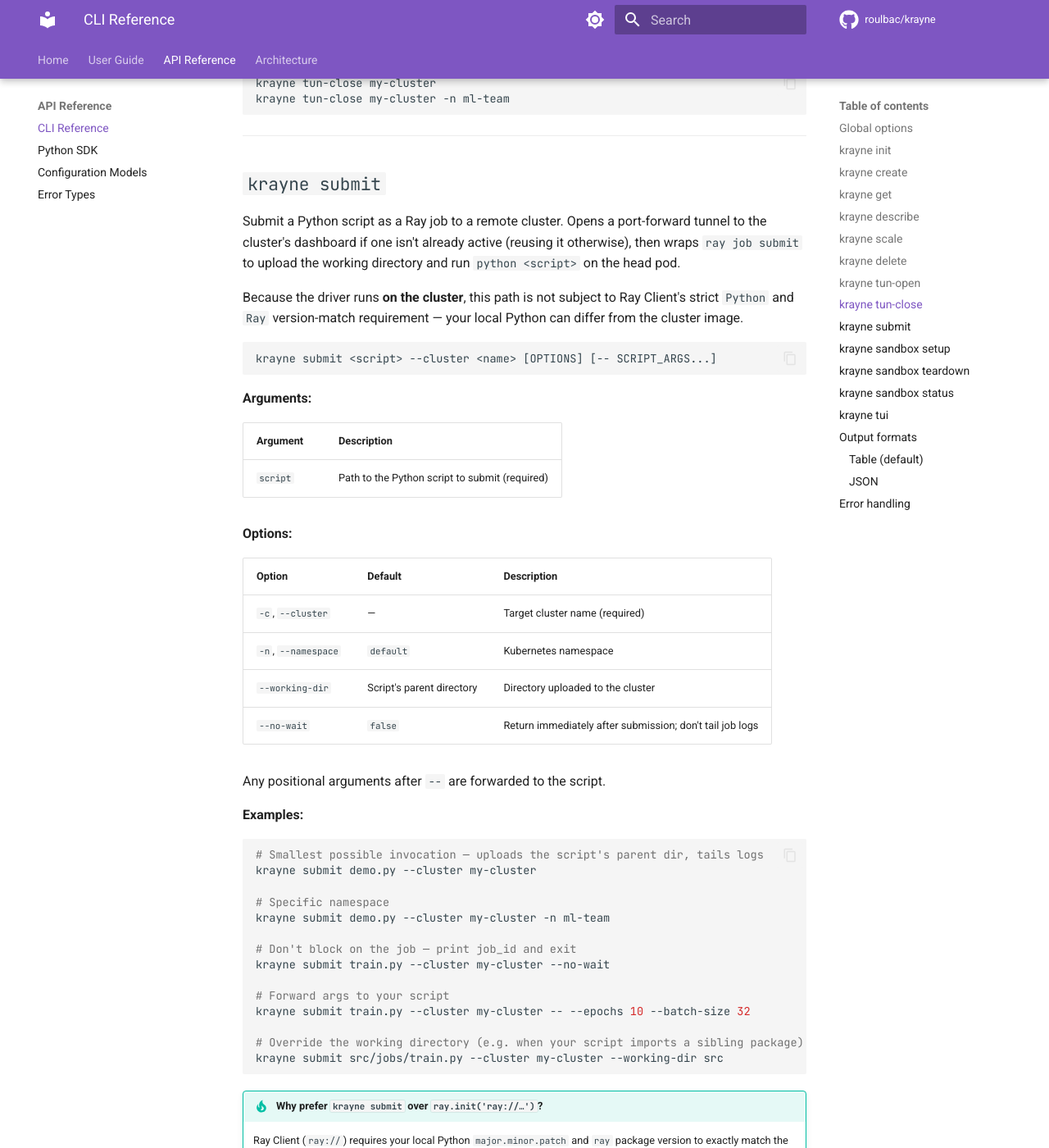
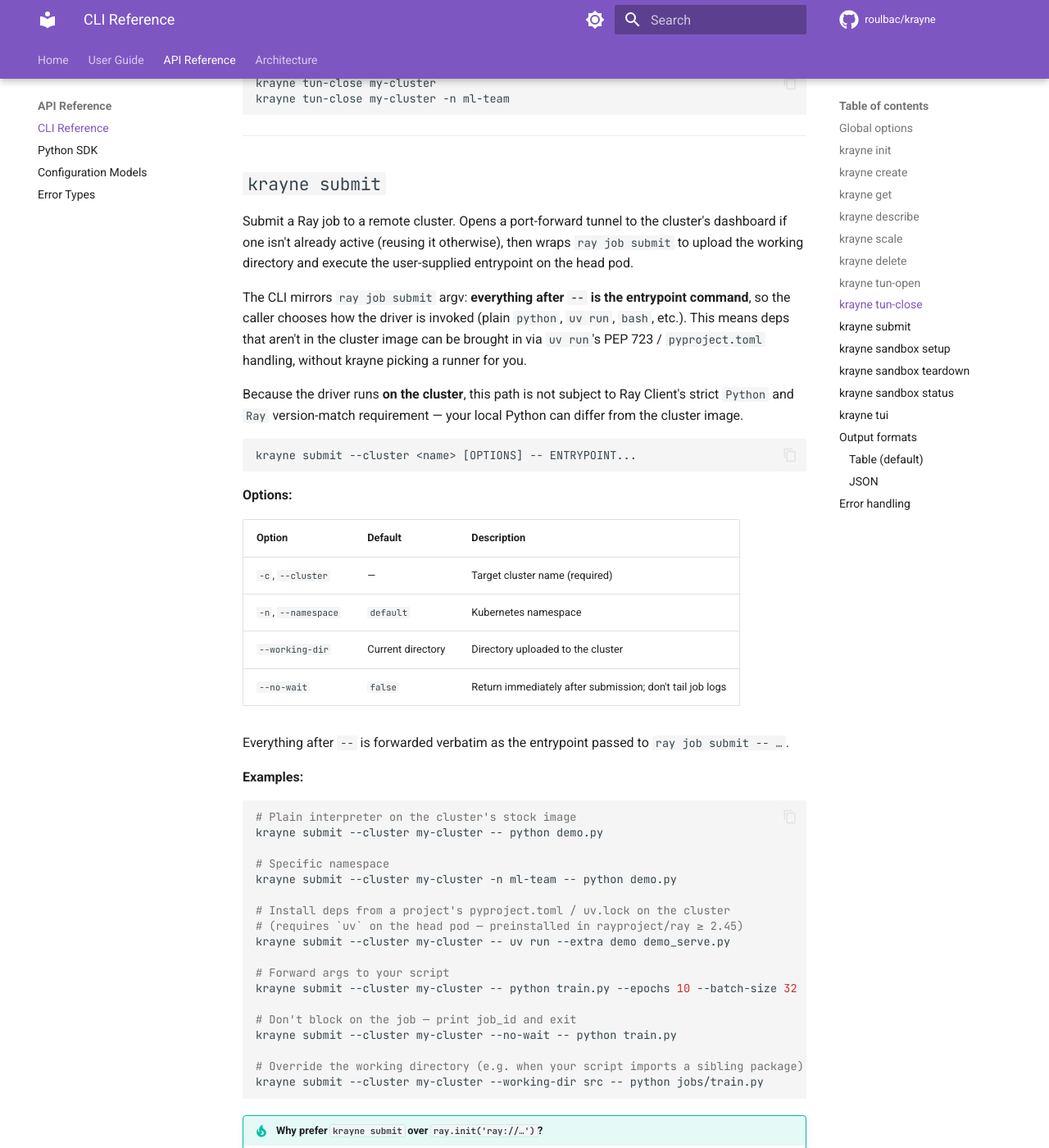
Before and after one commit to roulbac/krayne, an MkDocs documentation site: the page built from docs/reference/cli.md, in a window 1280 px wide and 1400 px high, scrolled down 10207 px. Shown: the whole window at 82% size. Built offline with MkDocs 1.6.1 and Material for MkDocs 9.7.7, drawn with Linux system fonts in a browser that asks for light colours; comment, search, counter and statistics services are not loaded.

Commit message:
submit: drop positional script arg, take entrypoint after `--` (v0.3.6) (#34)
* submit: drop positional script arg, take entrypoint after `--`

Mirrors `ray job submit` argv so callers pick the interpreter — `python`,
`uv run` (PEP 723 / pyproject), `bash`, etc. Working-dir defaults to CWD
instead of the script's parent. Bumps to v0.3.6.

* test(submit): align CLI tests with new entrypoint argv shape

Drops the now-removed `script` positional and "script not found"
validation; checks the `Missing entrypoint` error path instead.

````diff
--- a/docs/reference/cli.md
+++ b/docs/reference/cli.md
@@ -328,19 +328,15 @@
 
 ## `krayne submit`
 
-Submit a Python script as a Ray job to a remote cluster. Opens a port-forward tunnel to the cluster's dashboard if one isn't already active (reusing it otherwise), then wraps `ray job submit` to upload the working directory and run `python <script>` on the head pod.
+Submit a Ray job to a remote cluster. Opens a port-forward tunnel to the cluster's dashboard if one isn't already active (reusing it otherwise), then wraps `ray job submit` to upload the working directory and execute the user-supplied entrypoint on the head pod.
+
+The CLI mirrors `ray job submit` argv: **everything after `--` is the entrypoint command**, so the caller chooses how the driver is invoked (plain `python`, `uv run`, `bash`, etc.). This means deps that aren't in the cluster image can be brought in via `uv run`'s PEP 723 / `pyproject.toml` handling, without krayne picking a runner for you.
 
 Because the driver runs **on the cluster**, this path is not subject to Ray Client's strict `Python` and `Ray` version-match requirement — your local Python can differ from the cluster image.
 
 ```
-krayne submit <script> --cluster <name> [OPTIONS] [-- SCRIPT_ARGS...]
+krayne submit --cluster <name> [OPTIONS] -- ENTRYPOINT...
 ```
-
-**Arguments:**
-
-| Argument | Description |
-|---|---|
-| `script` | Path to the Python script to submit (required) |
 
 **Options:**
 
@@ -348,28 +344,32 @@
 |---|---|---|
 | `-c`, `--cluster` | — | Target cluster name (required) |
 | `-n`, `--namespace` | `default` | Kubernetes namespace |
-| `--working-dir` | Script's parent directory | Directory uploaded to the cluster |
+| `--working-dir` | Current directory | Directory uploaded to the cluster |
 | `--no-wait` | `false` | Return immediately after submission; don't tail job logs |
 
-Any positional arguments after `--` are forwarded to the script.
+Everything after `--` is forwarded verbatim as the entrypoint passed to `ray job submit -- …`.
 
 **Examples:**
 
 ```bash
-# Smallest possible invocation — uploads the script's parent dir, tails logs
-krayne submit demo.py --cluster my-cluster
+# Plain interpreter on the cluster's stock image
+krayne submit --cluster my-cluster -- python demo.py
 
 # Specific namespace
-krayne submit demo.py --cluster my-cluster -n ml-team
+krayne submit --cluster my-cluster -n ml-team -- python demo.py
+
+# Install deps from a project's pyproject.toml / uv.lock on the cluster
+# (requires `uv` on the head pod — preinstalled in rayproject/ray ≥ 2.45)
+krayne submit --cluster my-cluster -- uv run --extra demo demo_serve.py
+
+# Forward args to your script
+krayne submit --cluster my-cluster -- python train.py --epochs 10 --batch-size 32
 
 # Don't block on the job — print job_id and exit
-krayne submit train.py --cluster my-cluster --no-wait
-
-# Forward args to your script
-krayne submit train.py --cluster my-cluster -- --epochs 10 --batch-size 32
+krayne submit --cluster my-cluster --no-wait -- python train.py
 
 # Override the working directory (e.g. when your script imports a sibling package)
-krayne submit src/jobs/train.py --cluster my-cluster --working-dir src
+krayne submit --cluster my-cluster --working-dir src -- python jobs/train.py
 ```
 
 !!! tip "Why prefer `krayne submit` over `ray.init('ray://…')`?"
--- a/pyproject.toml
+++ b/pyproject.toml
@@ -1,6 +1,6 @@
 [project]
 name = "krayne"
-version = "0.3.5"
+version = "0.3.6"
 description = "CLI and SDK for creating, managing, and scaling Ray clusters on Kubernetes"
 readme = "README.md"
 license = "Apache-2.0"
````
Also changed, not shown: docs/guide/quickstart.md (+5 -3 lines), 3 other files.
